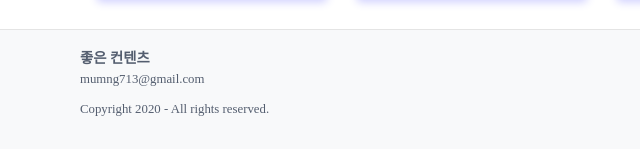
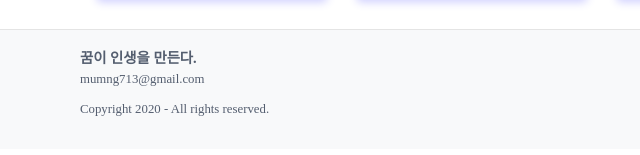
Before and after one commit to mumng/myblog, a plain HTML site: page index.html in a window 1280 px wide. Shown: the part 1402-1557 px from the top of the page, 0-640 px from the left. Drawn offline with Linux system fonts and the light colour scheme; a web font is replaced by a local one.

Commit message:
insert footer message

```diff
--- a/index.html
+++ b/index.html
@@ -286,7 +286,7 @@
     </section>
     <footer>
       <div class="inner">
-        <div class="footer-message">좋은 컨텐츠</div>
+        <div class="footer-message">꿈이 인생을 만든다.</div>
         <div class="footer-contact">mumng713@gmail.com</div>
         <div class="footer-copyright">Copyright 2020 - All rights reserved.</div>
       </div>
```
